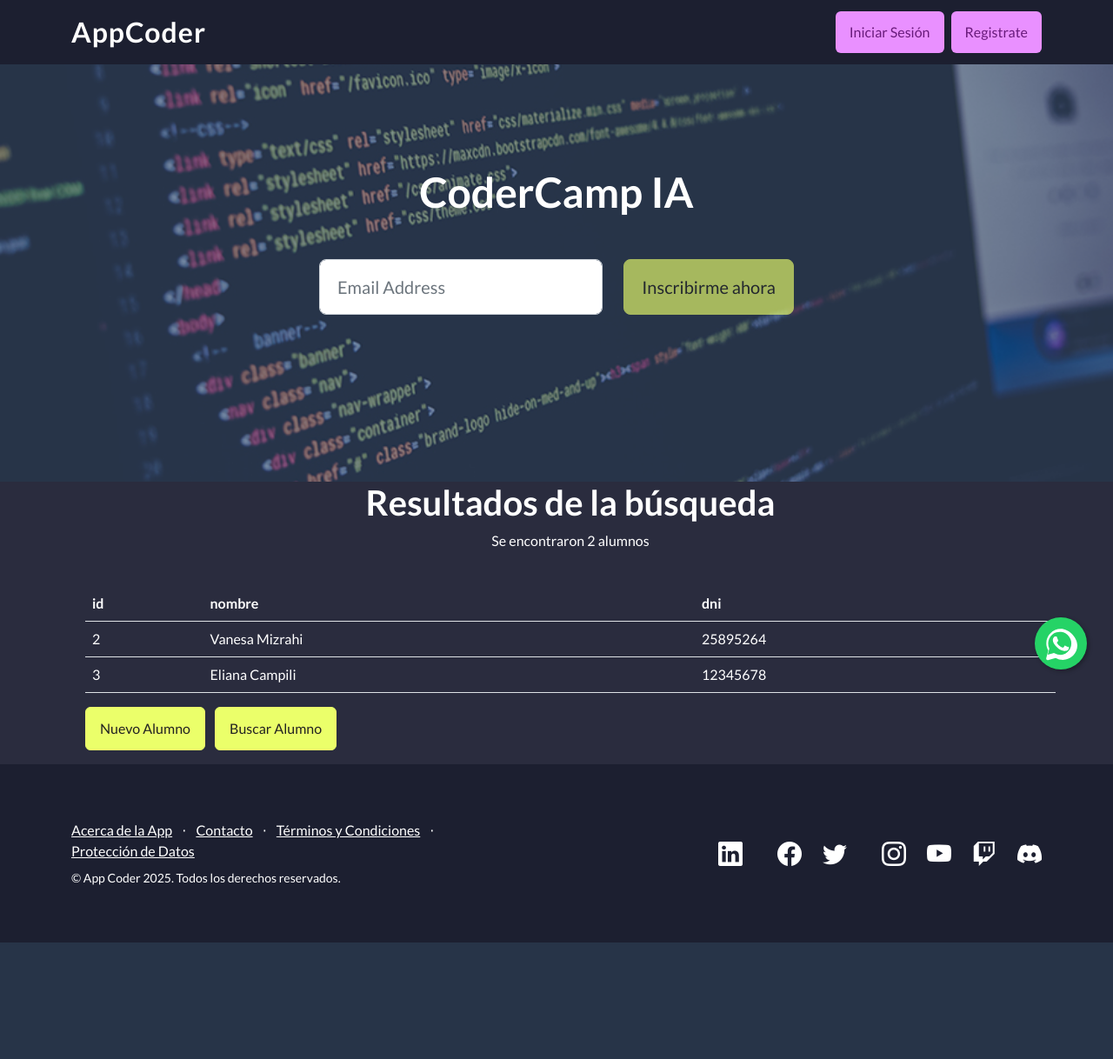
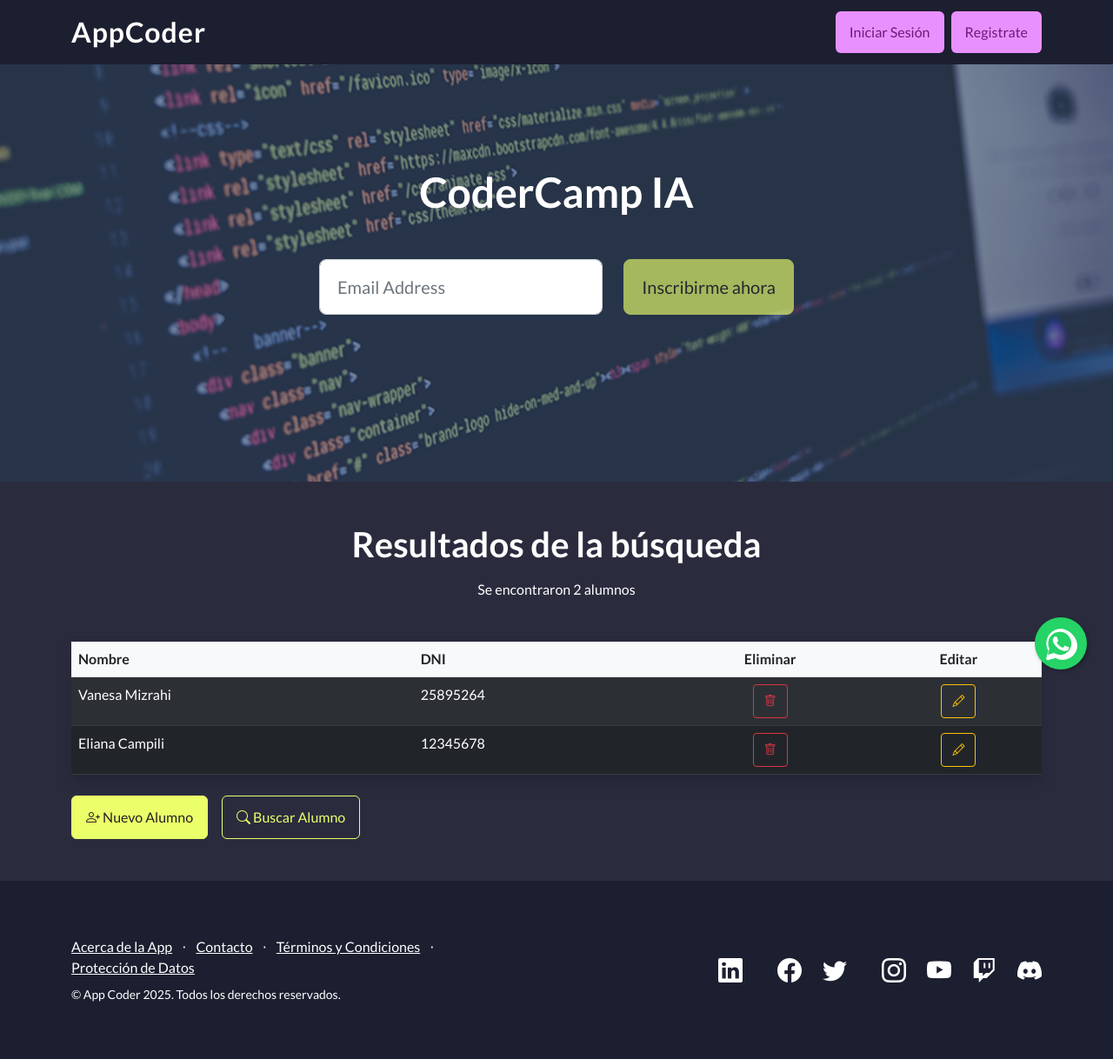
Before and after one commit to vanerm/CursoPython, a Django app: template AppCoder/template/resultado_busqueda_alumno.html in a window 1280 px wide. Shown: the whole page at 87% size. Before the commit the page ends 1084 px from the top, so only its background shows below. Run offline with Django 5.2, Linux system fonts and the light colour scheme; the template is opened without the code that fills it: values that come from a table or form of the project are taken from there, others are empty; data comes from the database, SQL or seed files in the repository; both versions use the stored data as it was after the commit; some libraries are stand-ins or nearby versions; some web fonts are replaced.

Commit message:
Refactored: style in search results in forms

```diff
--- a/AppCoder/template/resultado_busqueda_alumno.html
+++ b/AppCoder/template/resultado_busqueda_alumno.html
@@ -3,30 +3,56 @@
 {% block contenido %}
 
 {% if alumnos%}
-        <ul>
-            <h1 class="text-center">Resultados de la búsqueda</h1>
-            <p class="text-center">Se encontraron {{alumnos|length}} alumnos</p>
+<div class="container my-5 text-white">
+    <h1 class="text-center mb-3">Resultados de la búsqueda</h1>
+    <p class="text-center mb-4">Se encontraron {{alumnos|length}} alumnos</p>
     <br>
-            <main class="container text-white">
-            <table class="table text-white">
+    <table class="table table-dark table-striped table-hover rounded shadow">
+        <thead class="table-light text-dark">
             <tr>
-                    <th>id</th>
-                    <th>nombre</th>
-                    <th>dni</th>
+                <th>Nombre</th>
+                <th>DNI</th>
+                <th class="text-center">Eliminar</th>
+                <th class="text-center">Editar</th>
             </tr>
+        </thead>
+        <tbody>
             {% for alumno in alumnos %}
             <tr>
-                    <td>{{ alumno.id }}</td>
                 <td>{{ alumno.nombre }}</td>
                 <td>{{ alumno.dni }}</td>
+                <td class="text-center">
+                    <a href="{% url 'eliminar_alumno' alumno.id %}" class="btn btn-sm btn-outline-danger"
+                        title="Eliminar" onclick="return confirm('¿Seguro que deseas eliminar este alumno?');">
+                        <i class="bi bi-trash"></i>
+                    </a>
+                </td>
+                <td class="text-center">
+                    <a href="{% url 'editar_alumno' alumno.id %}" class="btn btn-sm btn-outline-warning" title="Editar">
+                        <i class="bi bi-pencil"></i>
+                    </a>
+                </td>
             </tr>
             {% endfor %}
+        </tbody>
     </table>
-            <a href ="{% url 'alumno_formulario' %}" class="btn btn-primary me-2">Nuevo Alumno</a>
-            <a href ="{% url 'buscar_alumno' %}" class="btn btn-primary">Buscar Alumno</a>
-            </main>
-        </ul>
+    <div class="mt-4 d-flex gap-3">
+        <a href="{% url 'alumno_formulario' %}" class="btn btn-primary text-white">
+            <i class="bi bi-person-plus"></i> Nuevo Alumno
+        </a>
+        <a href="{% url 'buscar_alumno' %}" class="btn btn-outline-primary text-white">
+            <i class="bi bi-search"></i> Buscar Alumno
+        </a>
+        <br><br>
+    </div>
     {% else %}
-        <p>No se encontraron alumnos</p>
+    <br><br>
+    <h1 class="text-center mb-3">No se encontraron alumnos</h1>
+    <div class="container my-5 text-white text-center">
+        <a href="{% url 'alumnos' %}" class="btn btn-outline-primary text-white mb-3">
+            <i class="bi bi-search"></i> Volver a Buscar Alumnos
+        </a>
+    </div>
     {% endif %}
+</div>
 {% endblock %}
```
Also changed, not shown: AppCoder/template/resultado_busqueda.html (+39 -13 lines), AppCoder/template/resultado_busqueda_profesor.html (+38 -13 lines), db.sqlite3. Lines whose indentation alone changed are shown as unchanged.
